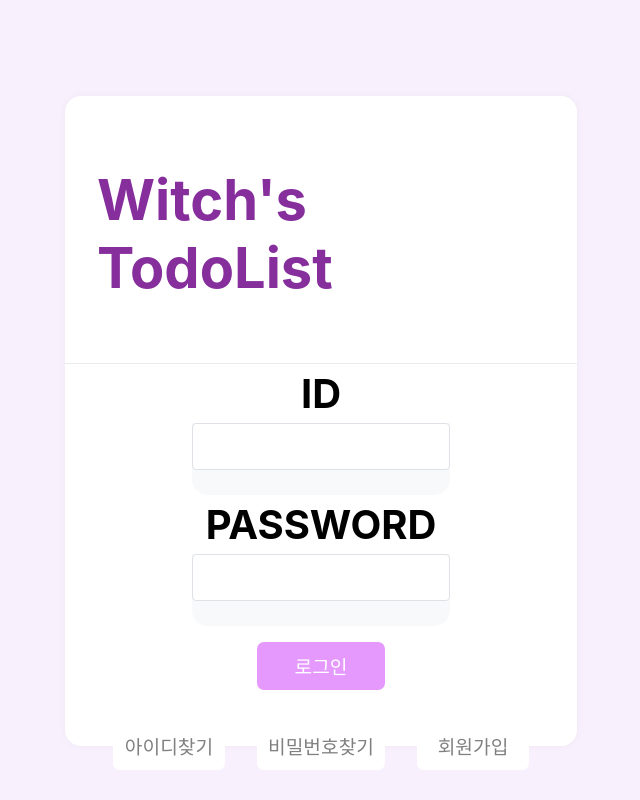
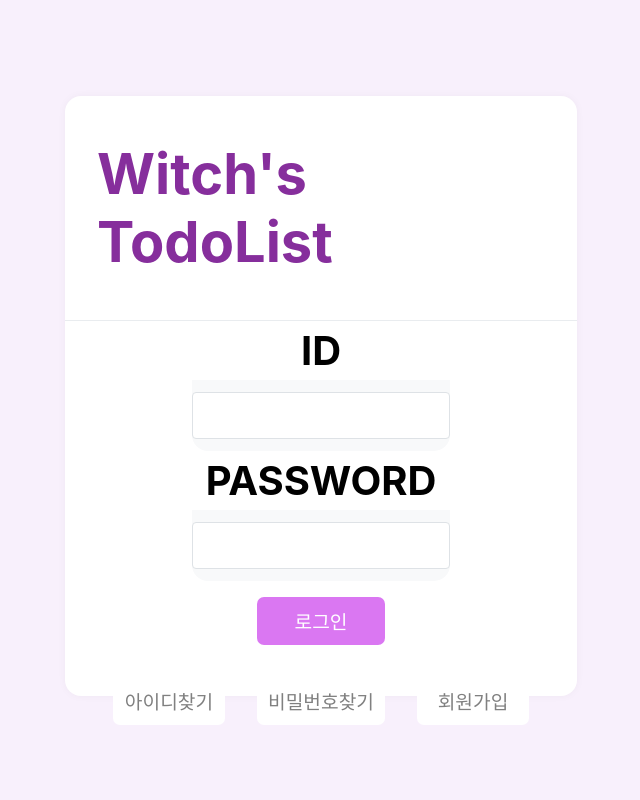
Before and after one commit to my-own-web/web-basic, a React (Create React App) app in the folder sunghyun/: page /login in a window 1280 px wide. Shown: the whole page, without its empty margins (319-959 px from the left). Built offline with nearby package versions, Linux system fonts and the light colour scheme.

Commit message:
컴포넌트 재구성

```diff
--- a/sunghyun/src/LoginPage.js
+++ b/sunghyun/src/LoginPage.js
@@ -1,8 +1,9 @@
 import React from "react";
-import styled, {createGlobalStyle, css} from "styled-components";
-import {darken} from "polished";
-import {Input} from "./components/TodoListCreate";
+import {createGlobalStyle} from "styled-components";
 import PageTemplateBlock from "./components/PageTemplate";
+import LoginPageHeader from "./components/LoginPageHeader";
+import LoginPageInput from "./components/LoginPageInput";
+import LoginPageMenu from "./components/LoginPageMenu";
 
 const GlobalStyle=createGlobalStyle`
   body{
@@ -10,94 +11,17 @@ const GlobalStyle=createGlobalStyle`
   }
 `;
 
-const LoginHeaderBlock=styled.div`
-  display: flex;
-  //flex-direction: column;
-  justify-content: center;
-  padding: 32px 32px 24px 32px;
-  border-bottom: 1px solid #e9ecef;
-  h1{
-    font-size:3.5rem;
-    color:#862e9c
-  }
-`;
-
-const LoginFormColumnContainer=styled.div`
-  display: flex;
-  flex-direction: column;
-  align-items: center;
-  h1{
-    margin:5px;
-    font-size:2.5rem;
-  }
-`;
-
-const LoginFormRowContainer=styled.div`
-  display: flex;
-  flex-direction: row;
-  justify-content: center;
-  align-items: center;
-  h1{
-    margin:5px;
-    font-size:2.5rem;
-  }
-`;
-
-const InputFormPositioner=styled.form`
-  padding: 0 0 25px 0;
-  background: #f8f9fa;
-
-  border-bottom-left-radius: 16px;
-  border-bottom-right-radius: 16px;
-`;
-
-const LoginButton=styled.button`
-  width:${props=>props.width};
-  height:${props=>props.height};
-  background: ${props=>props.background};
-  color:${props=>props.color || 'white'};
-  font-size:1.2rem;
-  border-radius: 7px;
-  border:none;
-  margin:1rem;
-
-  &:hover{
-    ${props=>{
-      return css`
-        background:${darken(0.1, props.background)};
-      `;
-    }
-    }
-  }
-`;
-
 const LoginPageTemplate=({children})=>{
-  return <PageTemplateBlock height='650px'>{children}</PageTemplateBlock>;
+  return <PageTemplateBlock height='600px'>{children}</PageTemplateBlock>;
 }
 
 const LoginPage=()=>{
   return (
     <LoginPageTemplate>
       <GlobalStyle />
-      <LoginHeaderBlock>
-        <h1>Witch's TodoList</h1>
-      </LoginHeaderBlock>
-      <LoginFormColumnContainer>
-        <h1>ID</h1>
-        <InputFormPositioner>
-          <Input />
-        </InputFormPositioner>
-        <h1>PASSWORD</h1>
-        <InputFormPositioner>
-          <Input type="password" />
-        </InputFormPositioner>
-        <LoginButton width='8rem' height='3rem' background='#e599fc'>로그인</LoginButton>
-      </LoginFormColumnContainer>
-      <LoginFormRowContainer>
-        <LoginButton width='7rem' height='3rem' background='white' color='gray'>아이디찾기</LoginButton>
-        <LoginButton width='8rem' height='3rem' background='white' color='gray'>비밀번호찾기</LoginButton>
-        <LoginButton width='7rem' height='3rem' background='white' color='gray'>회원가입</LoginButton>
-      </LoginFormRowContainer>
+      <LoginPageHeader />
+      <LoginPageInput />
+      <LoginPageMenu />
     </LoginPageTemplate>
   )
 }
--- /dev/null
+++ b/sunghyun/src/components/LoginPageButton.js
@@ -0,0 +1,24 @@
+import styled, {css} from "styled-components";
+import {darken} from "polished";
+
+const LoginButton=styled.button`
+  width:${props=>props.width};
+  height:${props=>props.height};
+  background: ${props=>props.background};
+  color:${props=>props.color || 'white'};
+  font-size:1.2rem;
+  border-radius: 7px;
+  border:none;
+  margin:1rem;
+
+  &:hover{
+    ${props=>{
+  return css`
+        background:${darken(0.1, props.background)};
+      `;
+}
+}
+  }
+`;
+
+export default LoginButton;
--- /dev/null
+++ b/sunghyun/src/components/LoginPageContainer.js
@@ -0,0 +1,24 @@
+import styled from "styled-components";
+
+const LoginFormColumnContainer=styled.div`
+  display: flex;
+  flex-direction: column;
+  align-items: center;
+  h1{
+    margin:5px;
+    font-size:2.5rem;
+  }
+`;
+
+const LoginFormRowContainer=styled.div`
+  display: flex;
+  flex-direction: row;
+  justify-content: center;
+  align-items: center;
+  h1{
+    margin:5px;
+    font-size:2.5rem;
+  }
+`;
+
+export {LoginFormRowContainer, LoginFormColumnContainer};
--- /dev/null
+++ b/sunghyun/src/components/LoginPageHeader.js
@@ -0,0 +1,25 @@
+import React from "react";
+import styled from "styled-components";
+
+const LoginHeaderBlock=styled.div`
+  display: flex;
+  //flex-direction: column;
+  justify-content: center;
+  padding: 24px 32px 24px 32px;
+  border-bottom: 1px solid #e9ecef;
+  h1{
+    margin:20px 0;
+    font-size:3.5rem;
+    color:#862e9c
+  }
+`;
+
+const LoginPageHeader=()=>{
+  return (
+    <LoginHeaderBlock>
+      <h1>Witch's TodoList</h1>
+    </LoginHeaderBlock>
+  )
+}
+
+export default LoginPageHeader;
--- /dev/null
+++ b/sunghyun/src/components/LoginPageInput.js
@@ -0,0 +1,31 @@
+import {Input} from "./TodoListCreate";
+import {LoginFormColumnContainer} from "./LoginPageContainer";
+import React from "react";
+import styled from "styled-components";
+import LoginButton from "./LoginPageButton";
+
+const InputFormPositioner=styled.form`
+  padding: 12px 0 12px 0;
+  background: #f8f9fa;
+
+  border-bottom-left-radius: 16px;
+  border-bottom-right-radius: 16px;
+`;
+
+const LoginPageInput=()=>{
+  return (
+    <LoginFormColumnContainer>
+      <h1>ID</h1>
+      <InputFormPositioner>
+        <Input />
+      </InputFormPositioner>
+      <h1>PASSWORD</h1>
+      <InputFormPositioner>
+        <Input type="password" />
+      </InputFormPositioner>
+      <LoginButton width='8rem' height='3rem' background='#da77f2'>로그인</LoginButton>
+    </LoginFormColumnContainer>
+  );
+}
+
+export default LoginPageInput;
--- /dev/null
+++ b/sunghyun/src/components/LoginPageMenu.js
@@ -0,0 +1,15 @@
+import React from "react";
+import {LoginFormRowContainer} from "./LoginPageContainer";
+import LoginButton from "./LoginPageButton";
+
+const LoginPageMenu=()=>{
+  return (
+    <LoginFormRowContainer>
+      <LoginButton width='7rem' height='3rem' background='white' color='gray'>아이디찾기</LoginButton>
+      <LoginButton width='8rem' height='3rem' background='white' color='gray'>비밀번호찾기</LoginButton>
+      <LoginButton width='7rem' height='3rem' background='white' color='gray'>회원가입</LoginButton>
+    </LoginFormRowContainer>
+  );
+}
+
+export default LoginPageMenu;
```
